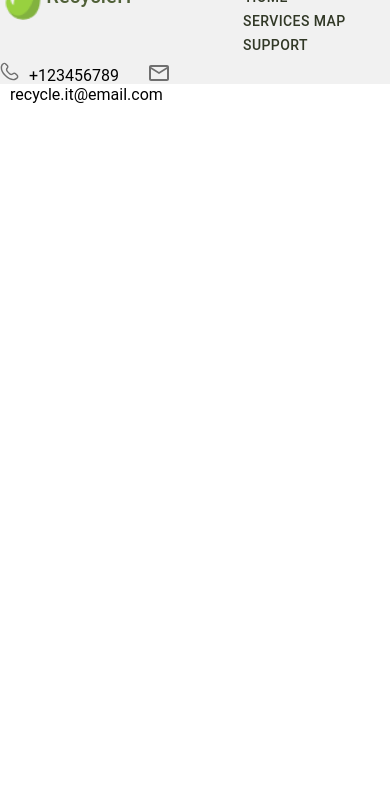
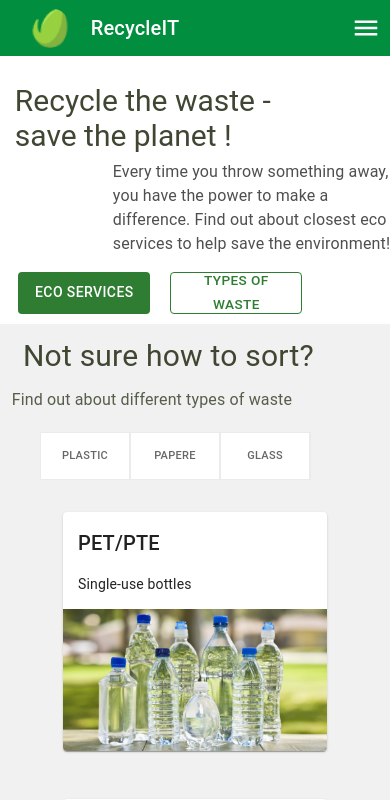
Before and after one commit to ZakharZakharchuk/recycleIT, a React (Create React App) app in the folder recycleIT-frontend/: page / in a window 390 px wide. Shown: the top 800 px of the page. Built offline with nearby package versions, Linux system fonts and the light colour scheme.

Commit message:
RT-add Footer component

```diff
--- a/recycleIT-frontend/src/App.tsx
+++ b/recycleIT-frontend/src/App.tsx
@@ -9,7 +9,7 @@ import Support from "./Components/Support/Support";
 const App = () => {
   return (
     <div className="App">
-        <Footer/>
+        <Main/>
       </div>
     );
   }
--- a/recycleIT-frontend/src/Components/Footer/Footer.module.css
+++ b/recycleIT-frontend/src/Components/Footer/Footer.module.css
@@ -18,7 +18,6 @@
     justify-self: start;
 }
 .Footer_buttons_wrapper {
-    /* grid-template-columns: auto auto a; */
     padding-top: 5px;
 }
 .Footer_button {
@@ -44,5 +43,17 @@
 @media screen and (max-width: 1020px) {
     .Footer_container {
         grid-template-columns: auto auto;
+        grid-template-areas:
+            "logo buttons"
+            ". call"
+    }
+    .Footer_logo_wrapper {
+        grid-area: logo;
+    }
+    .Footer_buttons_wrapper {
+        grid-area: buttons;
+    }
+    .Footer_icons_wrapper {
+        grid-area: call;
     }
 }
--- a/recycleIT-frontend/src/Components/Main/Main.tsx
+++ b/recycleIT-frontend/src/Components/Main/Main.tsx
@@ -8,7 +8,7 @@ import data from './Data/data'
 import CardsItem from './CardsItem/CardsItem'
 import TabContext from '@mui/lab/TabContext';
 import TabList from '@mui/lab/TabList';
-
+import Footer from '../Footer/Footer'
 const Main = () => {
     const [item, setItem] = useState(data);
     const [value, setValue] = useState<string>('1');
@@ -102,6 +102,7 @@ const Main = () => {
                     </Box>
                 </TabContext>
             </Box>
+            <Footer/>
         </>
     )
 }
```
